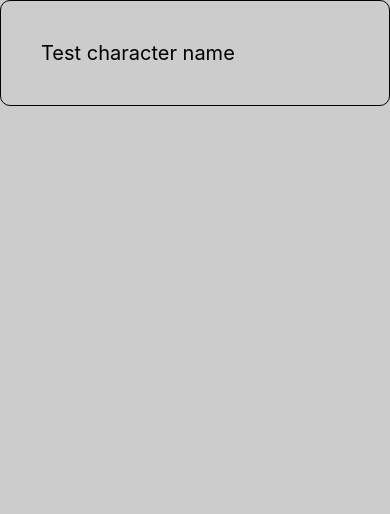
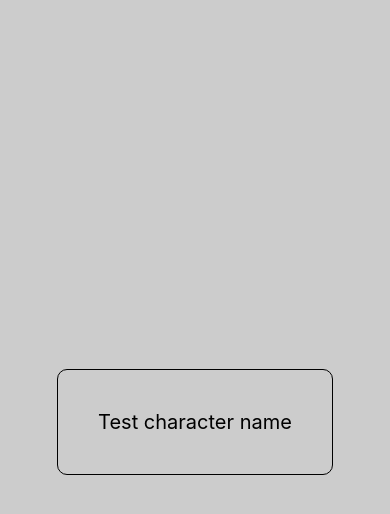
Before and after one commit to frankmangone/cards-game, a React Native app: screen / in a window 390 px wide. Shown: the top 514 px of the page. Built offline with nearby package versions, Linux system fonts and the light colour scheme.

Commit message:
Adds a ScreenWrapper for positioning

```diff
--- a/src/screens/MainGame.tsx
+++ b/src/screens/MainGame.tsx
@@ -1,11 +1,20 @@
+import styled from 'styled-components/native'
 import MainLayout from '@components/MainLayout'
 import SwipeableCard from '@components/SwipeableCard'
 import type { VFC } from 'react'
 
+const ScreenWrapper = styled.View`
+  align-items: center;
+  justify-content: center;
+  flex: 1;
+`
+
 const MainGame: VFC = () => {
   return (
     <MainLayout>
-      <SwipeableCard />
+      <ScreenWrapper>
+        <SwipeableCard />
+      </ScreenWrapper>
     </MainLayout>
   )
 }
```
